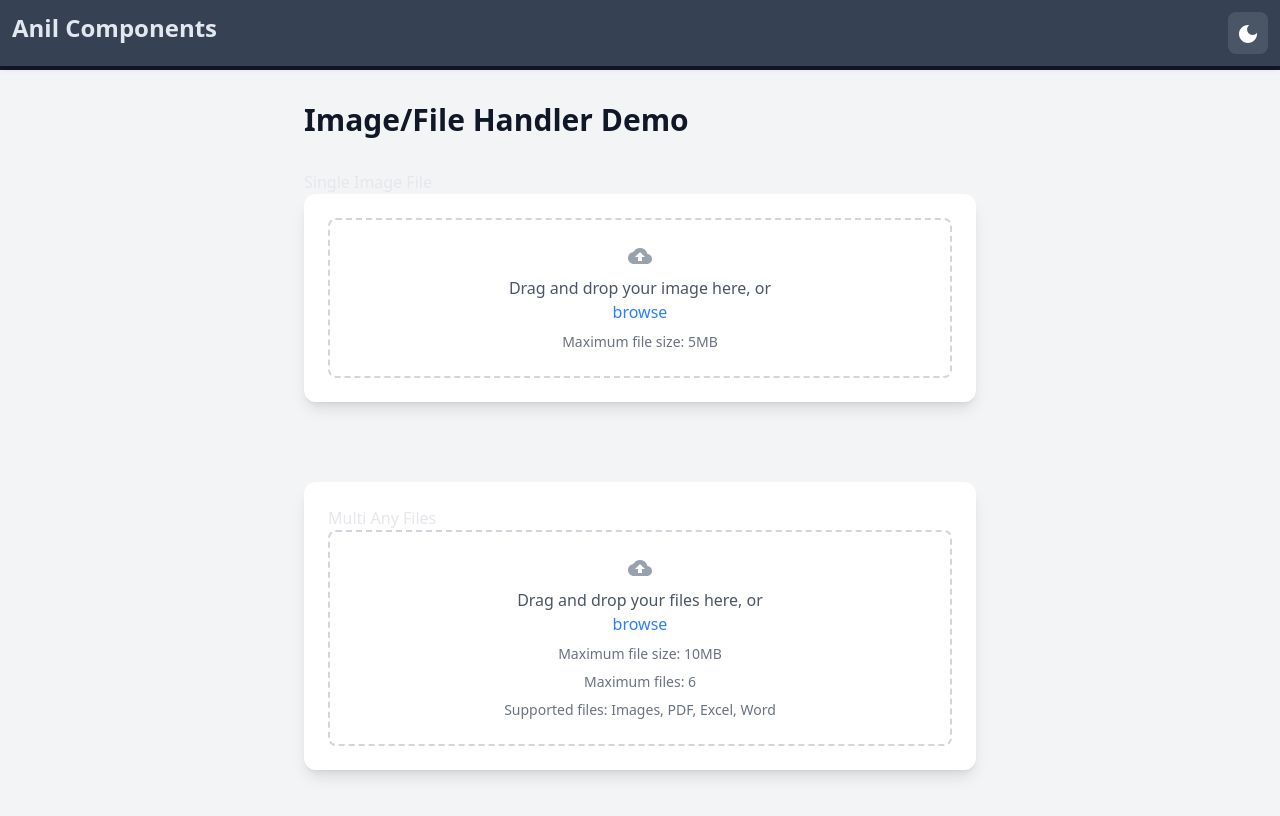
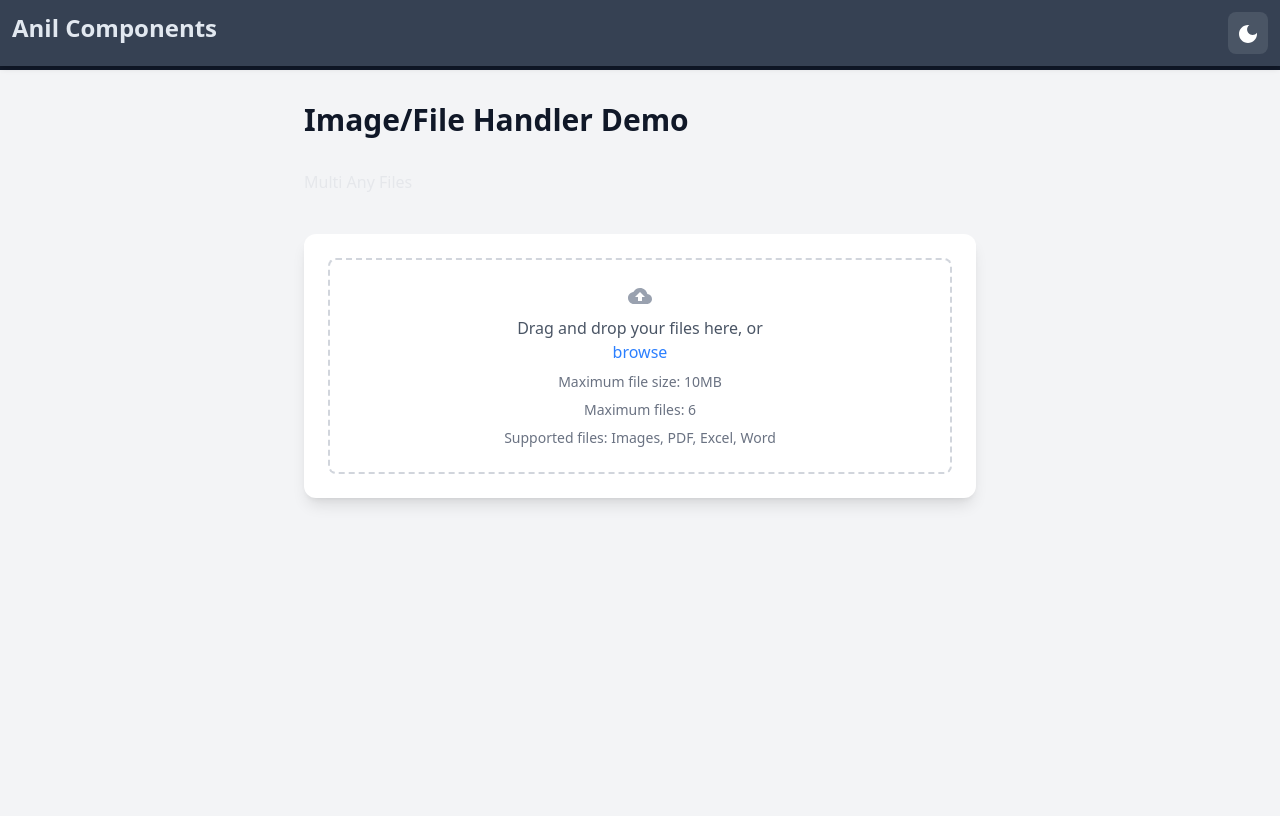
Before and after one commit to anilSysBit/MyReactComponents, a React (Vite) app: page /filehandler in a window 1280 px wide. Shown: the top 816 px of the page. Built offline with nearby package versions, Linux system fonts and the light colour scheme.

Commit message:
Added only multi file handler for preview

```diff
--- a/src/pages/file/FileUploadPage.tsx
+++ b/src/pages/file/FileUploadPage.tsx
@@ -10,28 +10,11 @@ function FileUploadPage() {
       <div className="mx-auto max-w-2xl">
         <h1 className="mb-8 text-3xl font-bold text-gray-900">Image/File Handler Demo</h1>
 
-            <h2>Single Image File</h2>
-        <div className="rounded-xl bg-white p-6 shadow-lg">
-        <ImageFileHandler
-            onFileSelect={setSelectedFile}
-            maxSizeMB={5}
-          />
-          {selectedFile && (
-            <div className="mt-4 rounded-lg bg-gray-50 p-4">
-              <h2 className="text-lg font-semibold text-gray-900">Selected File Info:</h2>
-              <ul className="mt-2 space-y-1 text-sm text-gray-600">
-                <li><strong>Name:</strong> {selectedFile.name}</li>
-                <li><strong>Size:</strong> {(selectedFile.size / 1024 / 1024).toFixed(2)}MB</li>
-                <li><strong>Type:</strong> {selectedFile.type}</li>
-              </ul>
-            </div>
-          )}
-        </div>
-
-        <div className="mt-20 rounded-xl bg-white p-6 shadow-lg">
           <h3>Multi Any Files</h3>
+        <div className="mt-10 rounded-xl bg-white p-6 shadow-lg">
         <FileHandler
             onFileSelect={setSelectedFiles}
+            acceptedTypes={['image/jpeg']}
             maxSizeMB={10}
             isMulti={true}
             maxFiles={6}
```
Also changed, not shown: src/components/forms/fileHandler/AllFileHandler.tsx (line endings or trailing spaces).
